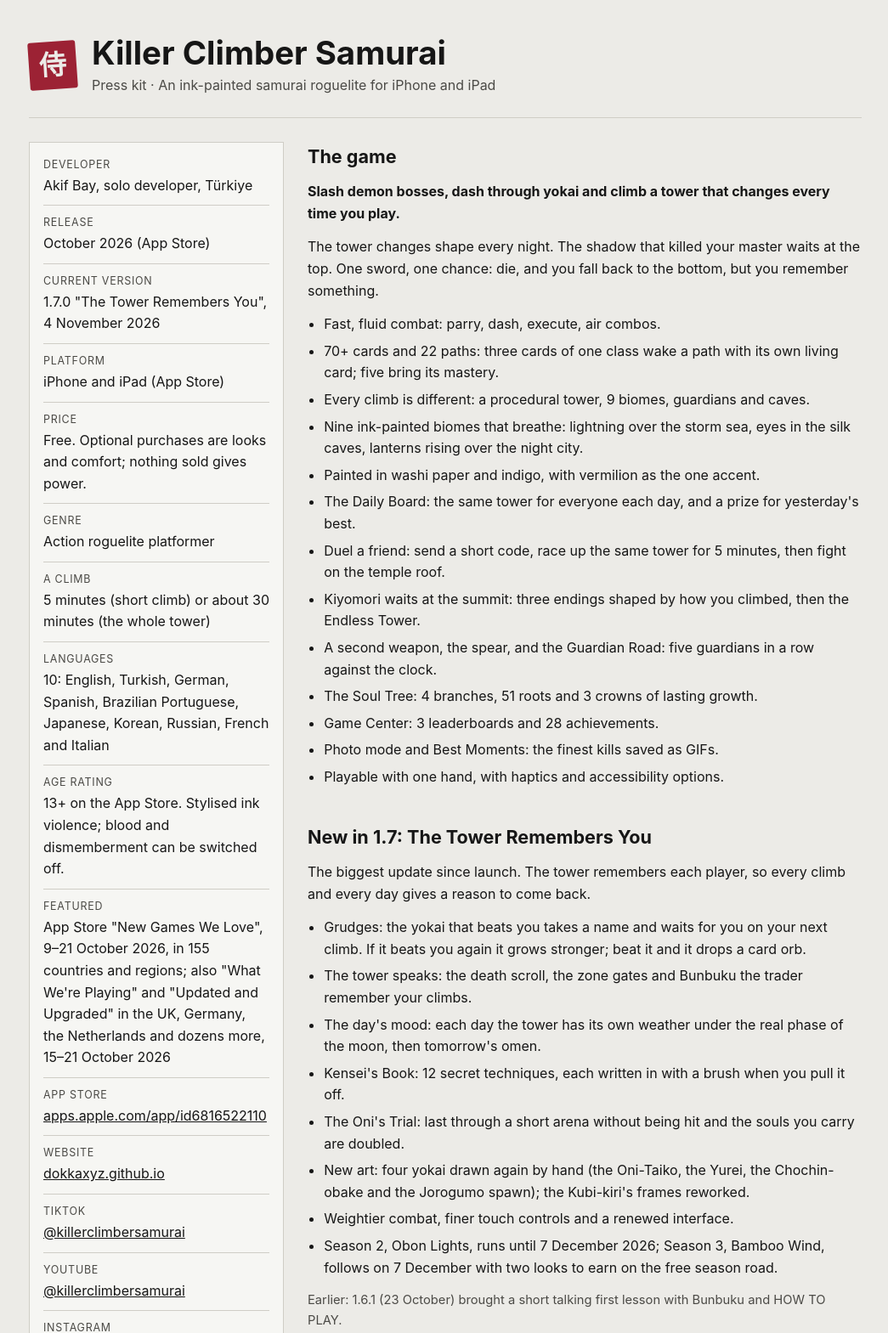
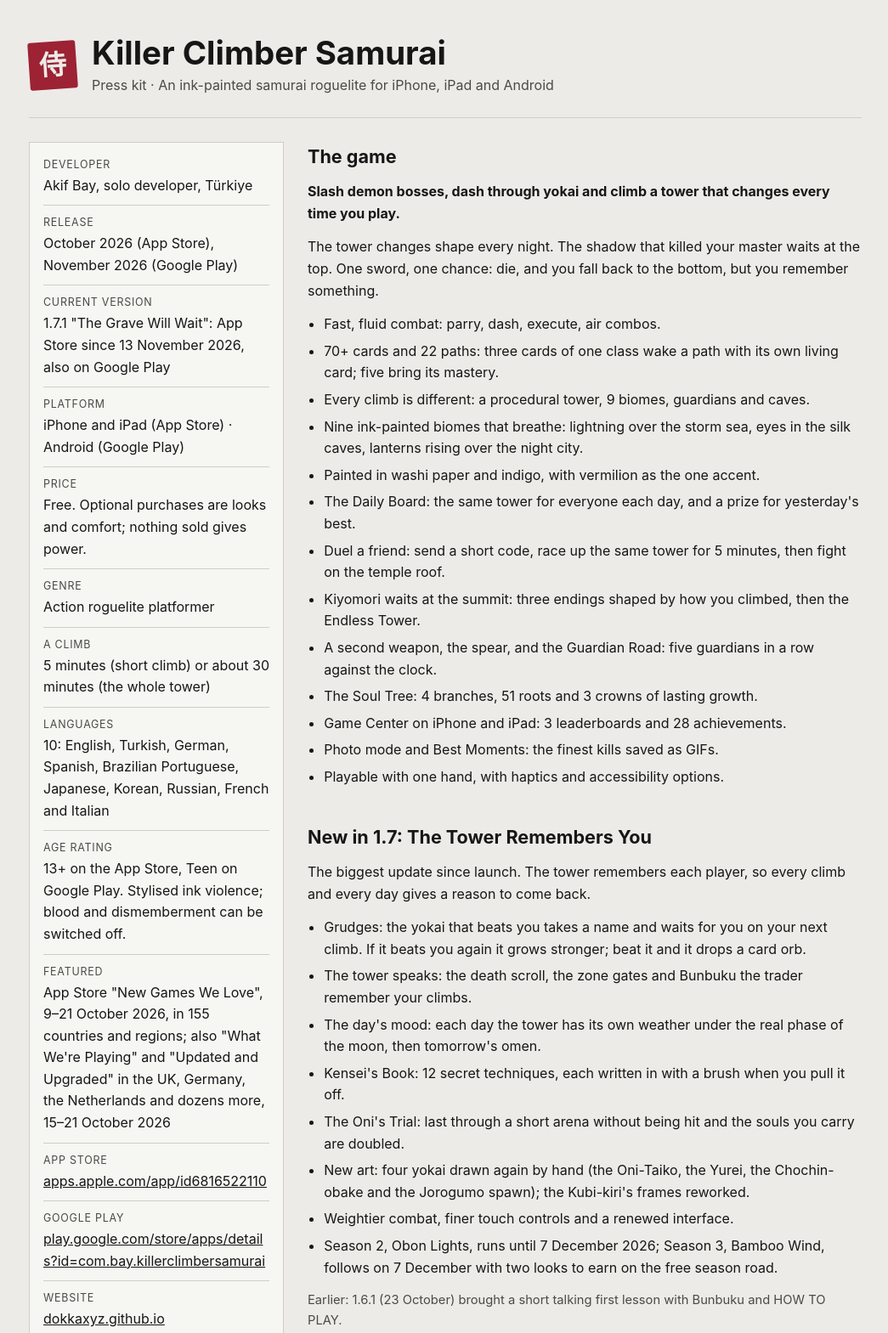
Before and after one commit to dokkaxyz/kcs-legal, a plain HTML site: page presskit/index.html in a window 1280 px wide. Shown: the top 1569 px of the page at 85% size, without its empty margins (116-1161 px from the left). Drawn offline with Linux system fonts and the light colour scheme.

Commit message:
Press kit 1.7.1: Android (Google Play) beside iPhone and iPad, current version 1.7.1, merge #6 (the owner's standing word, 10-24 02:08 UTC)
Platform, subtitle, meta and Turkish summary name Android (Google Play); current version 1.7.1 "The Grave Will Wait", App Store since 13 November 2026, also on Google Play; Google Play row and Teen rating; Game Center line says iPhone and iPad. No picture or video changed.

Co-Authored-By: Claude Opus 5.5 <noreply@anthropic.com>
Claude-Session: https://claude.ai/code/session_01X9povPYe8G7V2iyaGLpMyp

```diff
--- a/presskit/index.html
+++ b/presskit/index.html
@@ -4,9 +4,9 @@
 <meta charset="utf-8">
 <meta name="viewport" content="width=device-width, initial-scale=1">
 <title>Killer Climber Samurai Press Kit</title>
-<meta name="description" content="Press kit for Killer Climber Samurai, an ink-painted samurai roguelite for iPhone and iPad by solo developer Akif Bay: fact sheet, App Store preview, App Store pictures, screenshots, icon and contact.">
+<meta name="description" content="Press kit for Killer Climber Samurai, an ink-painted samurai roguelite for iPhone, iPad and Android by solo developer Akif Bay: fact sheet, App Store preview, App Store pictures, screenshots, icon and contact.">
 <meta property="og:title" content="Killer Climber Samurai Press Kit">
-<meta property="og:description" content="An ink-painted samurai roguelite for iPhone and iPad. Fact sheet, App Store preview, pictures and contact.">
+<meta property="og:description" content="An ink-painted samurai roguelite for iPhone, iPad and Android. Fact sheet, App Store preview, pictures and contact.">
 <meta property="og:image" content="https://dokkaxyz.github.io/kcs-legal/presskit/store170/01_oni_web.jpg">
 <style>
   :root {
@@ -51,7 +51,7 @@
     <div class="seal" aria-hidden="true">侍</div>
     <div>
       <h1>Killer Climber Samurai</h1>
-      <p class="sub">Press kit · An ink-painted samurai roguelite for iPhone and iPad</p>
+      <p class="sub">Press kit · An ink-painted samurai roguelite for iPhone, iPad and Android</p>
     </div>
   </header>
 
@@ -59,16 +59,17 @@
     <aside>
       <dl>
         <div><dt>Developer</dt><dd>Akif Bay, solo developer, Türkiye</dd></div>
-        <div><dt>Release</dt><dd>October 2026 (App Store)</dd></div>
-        <div><dt>Current version</dt><dd>1.7.0 "The Tower Remembers You", 4 November 2026</dd></div>
-        <div><dt>Platform</dt><dd>iPhone and iPad (App Store)</dd></div>
+        <div><dt>Release</dt><dd>October 2026 (App Store), November 2026 (Google Play)</dd></div>
+        <div><dt>Current version</dt><dd>1.7.1 "The Grave Will Wait": App Store since 13 November 2026, also on Google Play</dd></div>
+        <div><dt>Platform</dt><dd>iPhone and iPad (App Store) · Android (Google Play)</dd></div>
         <div><dt>Price</dt><dd>Free. Optional purchases are looks and comfort; nothing sold gives power.</dd></div>
         <div><dt>Genre</dt><dd>Action roguelite platformer</dd></div>
         <div><dt>A climb</dt><dd>5 minutes (short climb) or about 30 minutes (the whole tower)</dd></div>
         <div><dt>Languages</dt><dd>10: English, Turkish, German, Spanish, Brazilian Portuguese, Japanese, Korean, Russian, French and Italian</dd></div>
-        <div><dt>Age rating</dt><dd>13+ on the App Store. Stylised ink violence; blood and dismemberment can be switched off.</dd></div>
+        <div><dt>Age rating</dt><dd>13+ on the App Store, Teen on Google Play. Stylised ink violence; blood and dismemberment can be switched off.</dd></div>
         <div><dt>Featured</dt><dd>App Store "New Games We Love", 9–21 October 2026, in 155 countries and regions; also "What We're Playing" and "Updated and Upgraded" in the UK, Germany, the Netherlands and dozens more, 15–21 October 2026</dd></div>
         <div><dt>App Store</dt><dd><a href="https://apps.apple.com/app/id6816522110">apps.apple.com/app/id6816522110</a></dd></div>
+        <div><dt>Google Play</dt><dd><a href="https://play.google.com/store/apps/details?id=com.bay.killerclimbersamurai">play.google.com/store/apps/details?id=com.bay.killerclimbersamurai</a></dd></div>
         <div><dt>Website</dt><dd><a href="https://dokkaxyz.github.io/">dokkaxyz.github.io</a></dd></div>
         <div><dt>TikTok</dt><dd><a href="https://www.tiktok.com/@killerclimbersamurai">@killerclimbersamurai</a></dd></div>
         <div><dt>YouTube</dt><dd><a href="https://www.youtube.com/@killerclimbersamurai">@killerclimbersamurai</a></dd></div>
@@ -92,7 +93,7 @@
         <li>Kiyomori waits at the summit: three endings shaped by how you climbed, then the Endless Tower.</li>
         <li>A second weapon, the spear, and the Guardian Road: five guardians in a row against the clock.</li>
         <li>The Soul Tree: 4 branches, 51 roots and 3 crowns of lasting growth.</li>
-        <li>Game Center: 3 leaderboards and 28 achievements.</li>
+        <li>Game Center on iPhone and iPad: 3 leaderboards and 28 achievements.</li>
         <li>Photo mode and Best Moments: the finest kills saved as GIFs.</li>
         <li>Playable with one hand, with haptics and accessibility options.</li>
       </ul>
@@ -178,7 +179,7 @@
 
   <div class="tr" lang="tr">
     <h2>Türkçe kısa bilgi</h2>
-    <p>Killer Climber Samurai, Türkiye'den tek kişilik geliştirici Akif Bay'in mürekkep ve washi kâğıdı üslubunda, piksel sanatlı samuray aksiyon roguelite'ı. Oyuncu her gece şekil değiştiren bir kuleye tek kılıçla tırmanıyor: 9 bölge, bölge bekçileri, 70'ten fazla kart, 22 yol, arkadaşla düello, herkese aynı Günlük Tablo ve 5 dakikalık kısa tırmanış var. App Store editörleri oyunu 9–21 Ekim 2026'da 155 ülke ve bölgede "New Games We Love" seçkisine aldı. 1.7 "Kule seni hatırlar" (4 Kasım 2026) oyunun çıkıştan beri en büyük güncellemesi: seni yenen yokai bir ad alıyor ve bir sonraki tırmanışında seni bekliyor; kule her gün gerçek ayın altında başka bir mizaca bürünüyor; Kensei Defteri 12 gizli teknik saklıyor; Oni Sınavı'nda vurulmadan dayanırsan ruhun ikiye katlanıyor; Davulcu Oni'yle birlikte dört yokai elle yeniden çizildi. 2. Sezon "Obon Işığı" 7 Aralık'a dek sürüyor, ardından 3. Sezon "Bambu Rüzgârı" geliyor. Oyun iPhone ve iPad'de, 10 dilde ve ücretsiz; satılan hiçbir şey güç vermiyor.</p>
+    <p>Killer Climber Samurai, Türkiye'den tek kişilik geliştirici Akif Bay'in mürekkep ve washi kâğıdı üslubunda, piksel sanatlı samuray aksiyon roguelite'ı. Oyuncu her gece şekil değiştiren bir kuleye tek kılıçla tırmanıyor: 9 bölge, bölge bekçileri, 70'ten fazla kart, 22 yol, arkadaşla düello, herkese aynı Günlük Tablo ve 5 dakikalık kısa tırmanış var. App Store editörleri oyunu 9–21 Ekim 2026'da 155 ülke ve bölgede "New Games We Love" seçkisine aldı. 1.7 "Kule seni hatırlar" (4 Kasım 2026) oyunun çıkıştan beri en büyük güncellemesi: seni yenen yokai bir ad alıyor ve bir sonraki tırmanışında seni bekliyor; kule her gün gerçek ayın altında başka bir mizaca bürünüyor; Kensei Defteri 12 gizli teknik saklıyor; Oni Sınavı'nda vurulmadan dayanırsan ruhun ikiye katlanıyor; Davulcu Oni'yle birlikte dört yokai elle yeniden çizildi. 2. Sezon "Obon Işığı" 7 Aralık'a dek sürüyor, ardından 3. Sezon "Bambu Rüzgârı" geliyor. Oyun iPhone ve iPad'de (App Store) ve Android'de (Google Play), 10 dilde ve ücretsiz; güncel sürüm 1.7.1 "Mezar seni bekler" (App Store'da 13 Kasım 2026'dan beri). Satılan hiçbir şey güç vermiyor.</p>
     <p class="note">Bu sayfadaki görseller ve fragman haberlerde kullanılabilir. İletişim: doktoburu@proton.me</p>
   </div>
 
```
